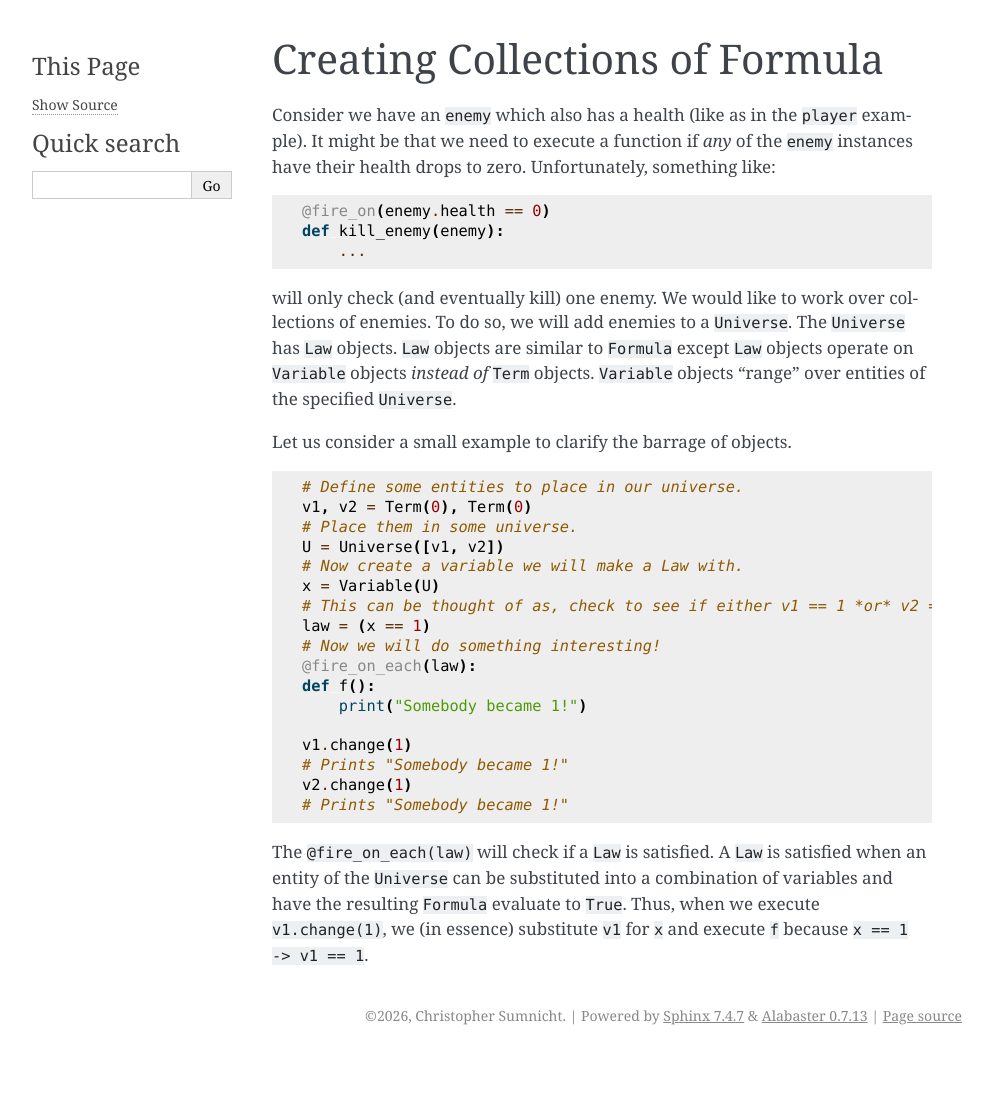
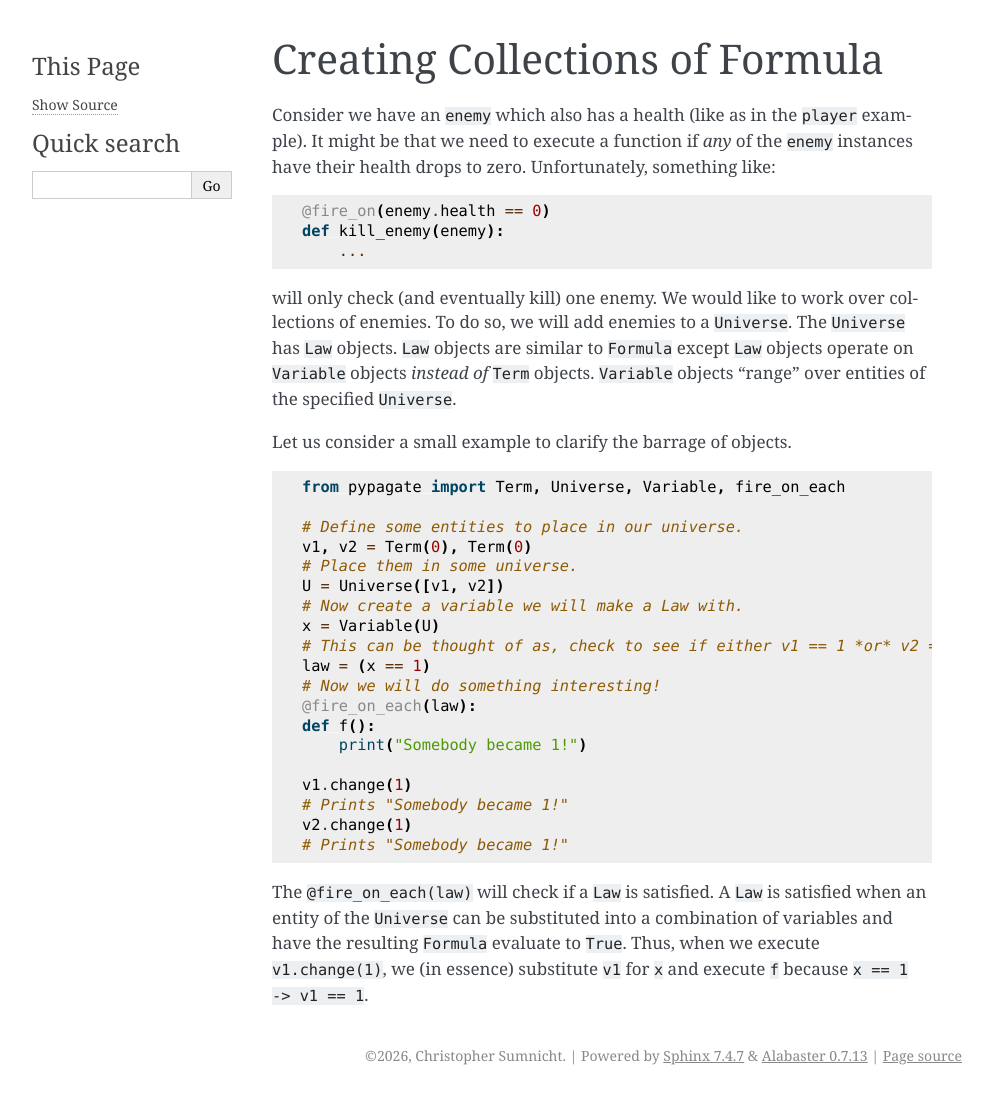
Before and after one commit to thyrgle/pypagate, a Sphinx documentation site: the page built from docs/source/universes.rst, in a window 1280 px wide. Shown: the whole page, without its empty margins (148-1141 px from the left). Built offline with Sphinx 7.4.7, drawn with Linux system fonts in a browser that asks for light colours; before the commit the page ends 1055 px from its top, so only the background shows below that.

Commit message:
Added some imports to documentation.

```diff
--- a/docs/source/universes.rst
+++ b/docs/source/universes.rst
@@ -14,6 +14,8 @@ will only check (and eventually kill) one enemy. We would like to work over coll
 Let us consider a small example to clarify the barrage of objects.
 
 .. code-block:: python
+
+   from pypagate import Term, Universe, Variable, fire_on_each
 
    # Define some entities to place in our universe.
    v1, v2 = Term(0), Term(0)
```
